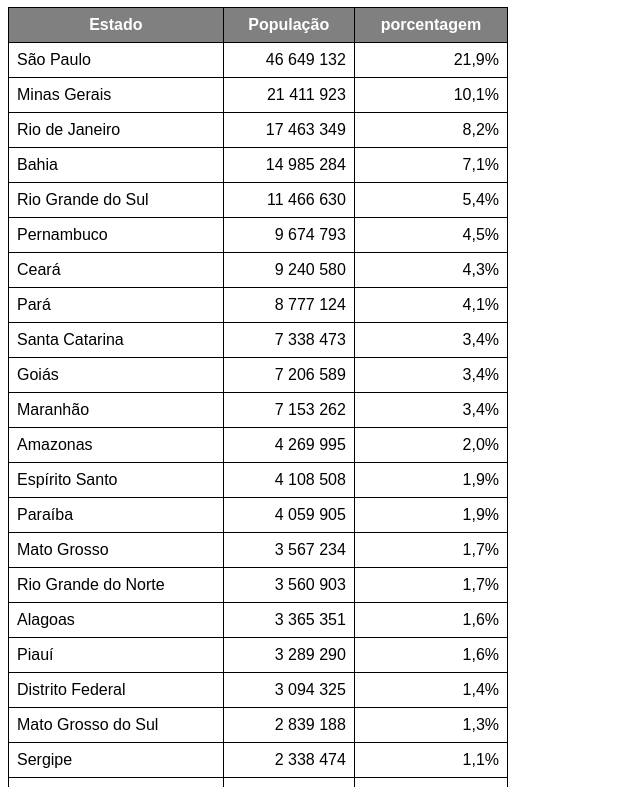
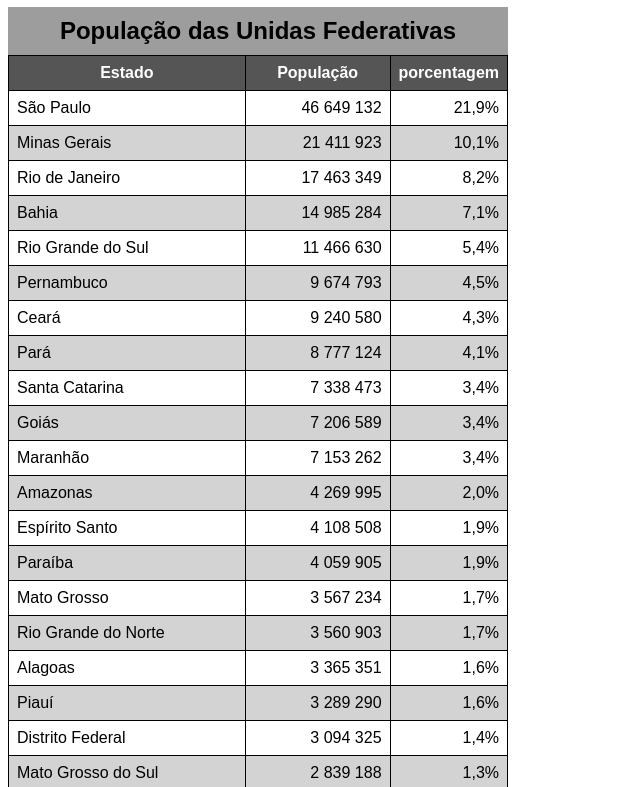
Before and after one commit to vieiragah/html-css, a plain HTML site: page exercicios/ex023/tabela02.html in a window 1280 px wide. Shown: the part 73-860 px from the top of the page, without its empty margins (0-640 px from the left). Drawn offline with Linux system fonts and the light colour scheme.

Commit message:
efeito zebrado

```diff
--- a/exercicios/ex023/tabela02.html
+++ b/exercicios/ex023/tabela02.html
@@ -18,23 +18,33 @@
             padding: 8px;
         }
         thead, tfoot {
-            background-color: gray;
+            background-color: rgb(85, 85, 85);
             color: white;
         }
         td.num {
             text-align: right;
         }
+        caption {
+            font-size: 1.5em;
+            font-weight: bold;
+            padding: 10px;
+            background-color: rgb(157, 157, 157);
+        }
+        tbody > tr:nth-child(2n) {
+            background-color: lightgray;
+        }
     </style>
 </head>
 <body>
-    <h1>Criando tabela grande </h1>
+    <h1>Uso de tabelas grandes </h1>
 
     <table>
+        <caption>População das Unidas Federativas</caption>
         <thead>
             <tr>
-                <th>Estado</th>
-                <th>População</th>
-                <th>porcentagem</th>
+                <th scope="col">Estado</th>
+                <th scope="col">População</th>
+                <th scope="col" style="width: 100px;">porcentagem</th>
             </tr>
         </thead>
         <tbody>
@@ -172,7 +182,7 @@
         </tbody>
         <tfoot>
             <tr>
-                <th>Total de Habitantes</th>
+                <th scope="row">Total de Habitantes</th>
                 <td><strong>111.111.111</strong></td>
                 <td><strong>100%</strong></td>
             </tr>
```
